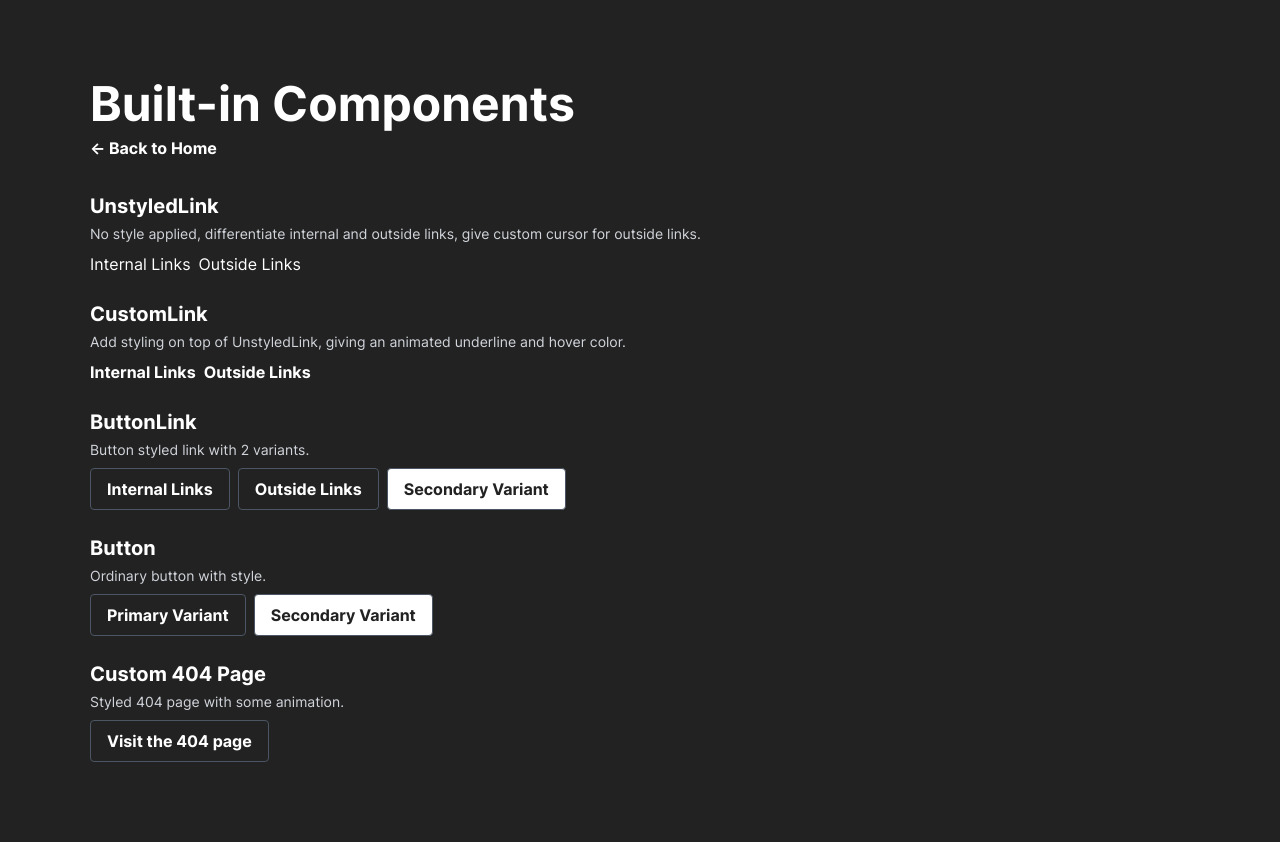
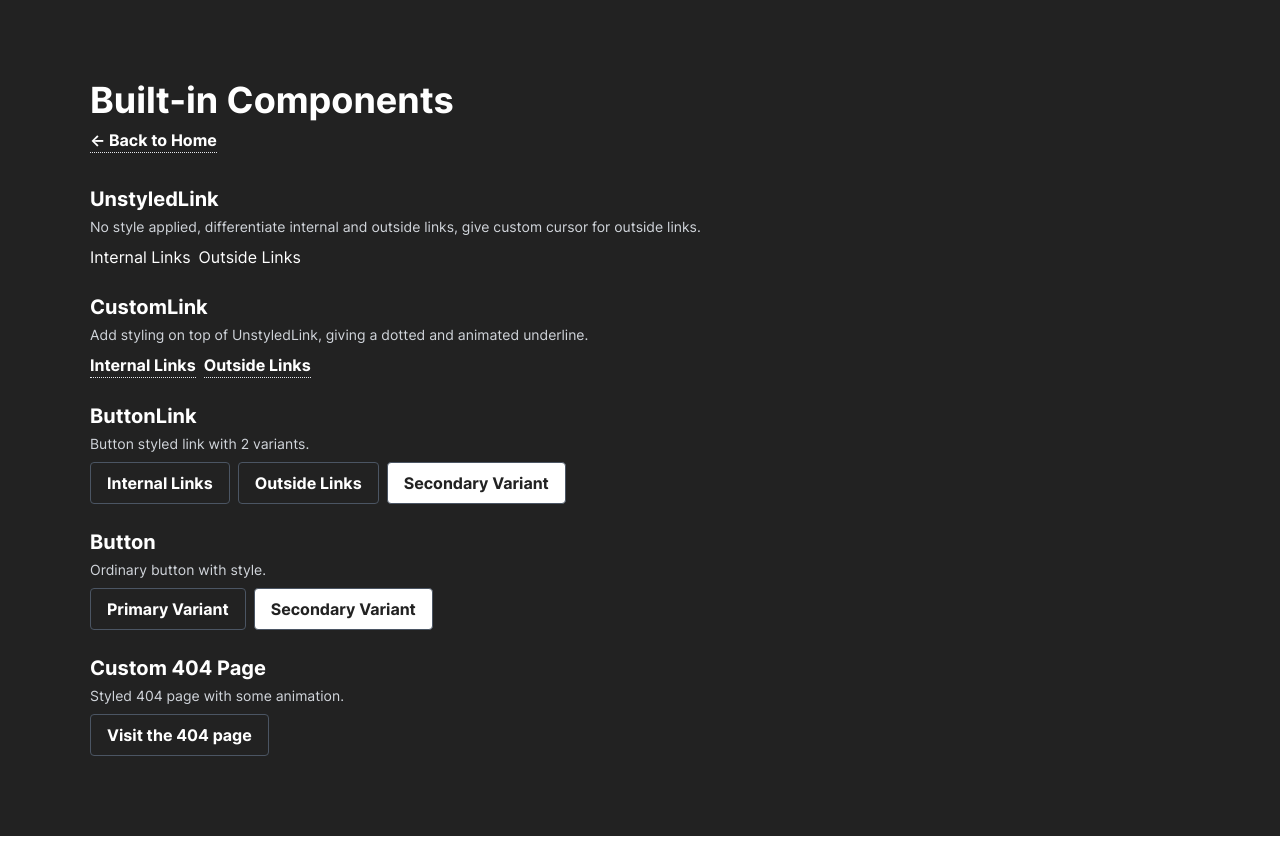
Before and after one commit to Jenis0619/ts-nextjs-tailwind-starter, a Next.js app: page /components in a window 1280 px wide. Built offline with nearby package versions, Linux system fonts and the light colour scheme.

Commit message:
feat: improve CustomLink visibility on light mode

```diff
--- a/src/components/links/CustomLink.tsx
+++ b/src/components/links/CustomLink.tsx
@@ -11,8 +11,9 @@ export default function CustomLink({
     <UnstyledLink
       {...rest}
       className={clsx(
-        'inline-flex items-center font-bold hover:text-primary-400 animated-underline',
-        'focus:outline-none focus-visible:text-primary-400 ',
+        'custom-link inline-flex items-center font-bold animated-underline',
+        'focus:outline-none focus-visible:ring ring-primary-400/70',
+        'border-b border-dotted border-dark hover:border-black/0',
         className
       )}
     >
--- a/src/pages/components.tsx
+++ b/src/pages/components.tsx
@@ -35,8 +35,8 @@ export default function ComponentsPage() {
               <li className='space-y-2'>
                 <h2 className='text-lg md:text-xl'>CustomLink</h2>
                 <p className='text-sm text-gray-300 !mt-1'>
-                  Add styling on top of UnstyledLink, giving an animated
-                  underline and hover color.
+                  Add styling on top of UnstyledLink, giving a dotted and
+                  animated underline.
                 </p>
                 <div className='space-x-2'>
                   <CustomLink href='/'>Internal Links</CustomLink>
--- a/src/pages/index.tsx
+++ b/src/pages/index.tsx
@@ -13,18 +13,19 @@ export default function HomePage() {
       <main>
         <section className='bg-dark'>
           <div className='flex flex-col items-center justify-center min-h-screen text-center text-white layout'>
-            <h1 className='text-2xl md:text-4xl'>
-              <CustomLink href='https://github.com/theodorusclarence/ts-nextjs-tailwind-starter'>
-                Next.js + Tailwind CSS + TypeScript Starter
-              </CustomLink>
-            </h1>
+            <h1>Next.js + Tailwind CSS + TypeScript Starter</h1>
             <p className='mt-2 text-sm text-gray-300'>
               A starter for Next.js, Tailwind CSS, and TypeScript with Absolute
               Import, Seo, Link component, pre-configured with Husky{' '}
             </p>
+            <p className='mt-2 text-sm text-gray-200'>
+              <CustomLink href='https://github.com/theodorusclarence/ts-nextjs-tailwind-starter'>
+                See the repository
+              </CustomLink>
+            </p>
 
             <ButtonLink
-              className='mt-4'
+              className='mt-6'
               href='/components'
               variants='secondary'
             >
@@ -56,3 +57,12 @@ export default function HomePage() {
     </>
   );
 }
+
+/**
+ * Default info that you should change:
+ * components/Seo.tsx
+ * next-sitemap.js
+ * public/favicon
+ *
+ * Please refer to the README.md
+ */
--- a/src/styles/globals.css
+++ b/src/styles/globals.css
@@ -1,6 +1,11 @@
 @tailwind base;
 @tailwind components;
 @tailwind utilities;
+
+:root {
+  --clr-primary-400: #00e0f3;
+  --clr-primary-500: #00c4fd;
+}
 
 @layer base {
   /* inter var - latin */
@@ -17,19 +22,19 @@
 
   /* Write your own custom base styles here */
   h1 {
-    @apply text-3xl font-bold md:text-5xl font-primary;
+    @apply text-2xl font-bold md:text-4xl font-primary;
   }
 
   h2 {
-    @apply text-2xl font-bold md:text-4xl font-primary;
+    @apply text-xl font-bold md:text-3xl font-primary;
   }
 
   h3 {
-    @apply text-xl font-bold md:text-3xl font-primary;
+    @apply text-lg font-bold md:text-2xl font-primary;
   }
 
   h4 {
-    @apply text-lg font-bold font-primary;
+    @apply text-base font-bold md:text-lg font-primary;
   }
 
   body {
@@ -44,19 +49,24 @@
     max-width: 68.75rem;
     @apply w-11/12 mx-auto;
   }
+
+  .bg-dark a.custom-link {
+    @apply border-gray-200 hover:border-gray-200/0;
+  }
 }
 
 @layer utilities {
   .animated-underline {
     background-image: linear-gradient(#33333300, #33333300),
-      linear-gradient(to right, #00e0f3, #00c4fd);
+      linear-gradient(to right, var(--clr-primary-400), var(--clr-primary-500));
     background-size: 100% 2px, 0 2px;
     background-position: 100% 100%, 0 100%;
     background-repeat: no-repeat;
-    transition: background-size 0.3s ease;
+    transition: 0.3s ease;
+    transition-property: background-size, color, background-color, border-color;
   }
   .animated-underline:hover,
-  .animated-underline:focus {
+  .animated-underline:focus-visible {
     background-size: 0 2px, 100% 2px;
   }
 }
--- a/tailwind.config.js
+++ b/tailwind.config.js
@@ -13,8 +13,8 @@ module.exports = {
       },
       colors: {
         primary: {
-          400: '#00E0F3',
-          500: '#00c4fd',
+          400: 'var(--clr-primary-400)',
+          500: 'var(--clr-primary-500)',
         },
         dark: '#222222',
       },
```
